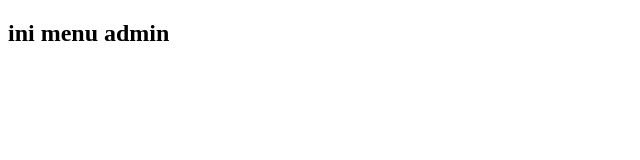
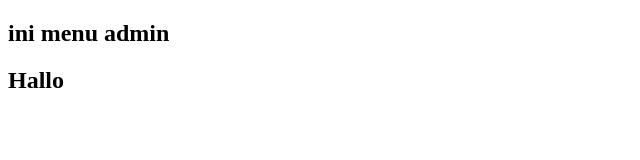
Before and after one commit to VanPia27/Tugas-27, a plain HTML site: page admin.html in a window 1280 px wide. Shown: the full height of the page, 0-640 px from the left. Drawn offline with Linux system fonts and the light colour scheme.

Commit message:
Update admin.html

```diff
--- a/admin.html
+++ b/admin.html
@@ -7,5 +7,7 @@
 </head>
 <body>
     <h2>ini menu admin</h2>
+    <h2>Hallo</h2>
+
 </body>
 </html>
```
